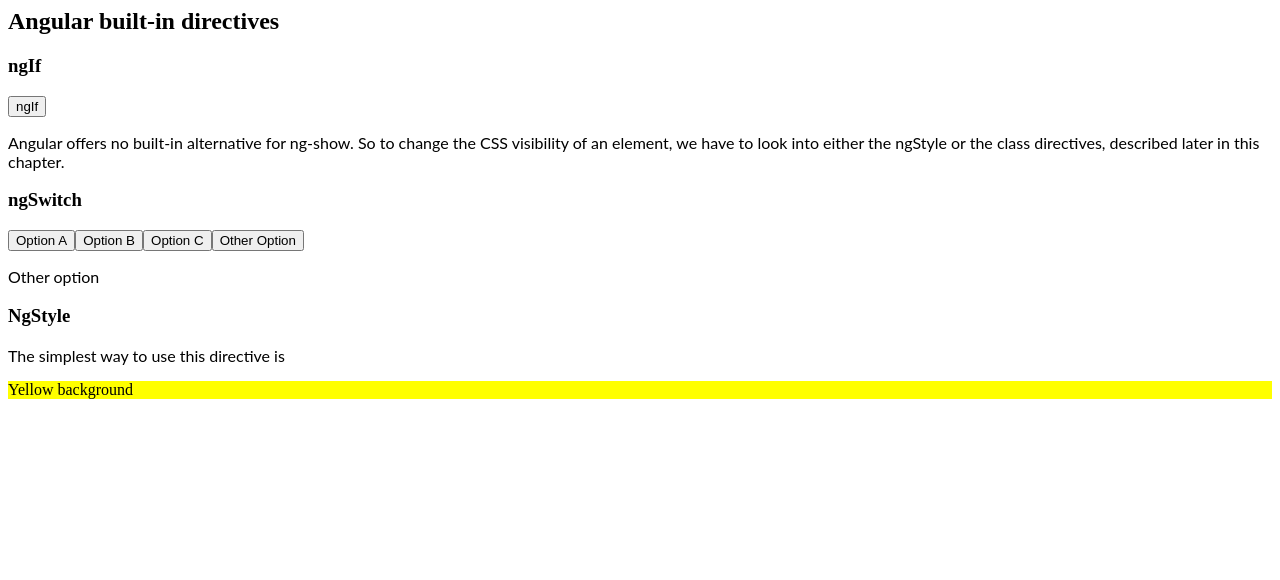
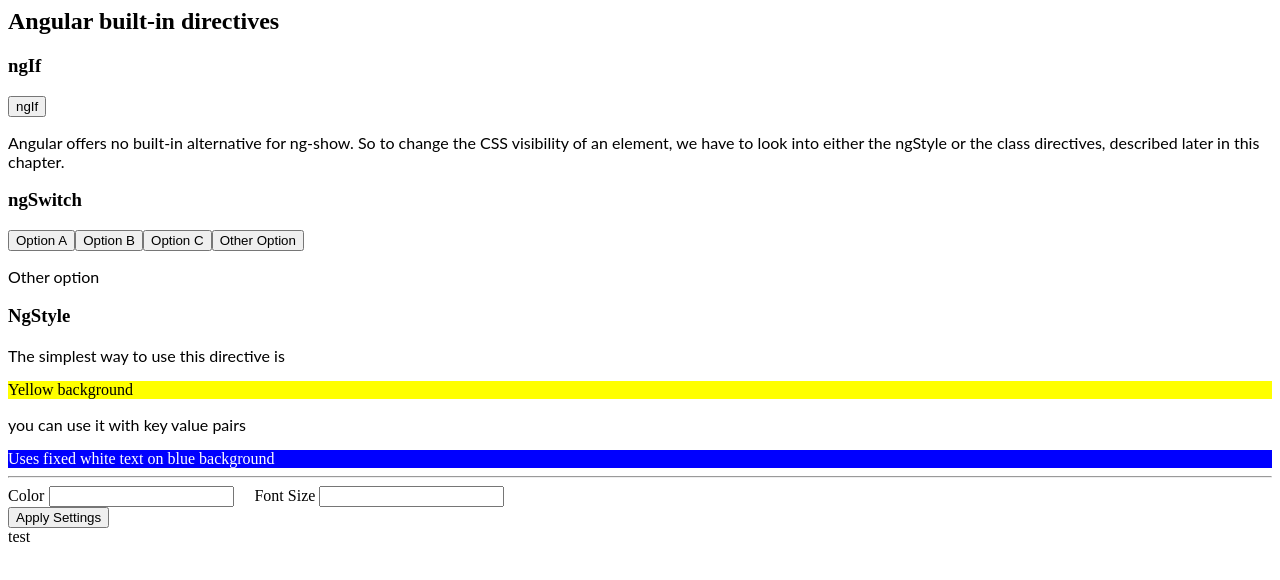
Before and after one commit to galicians/angular-built-in-directives, an Angular app: page / in a window 1280 px wide. Shown: the top 580 px of the page. Built offline with nearby package versions, Linux system fonts and the light colour scheme.

Commit message:
2 files modified

```diff
--- a/src/app/app.component.html
+++ b/src/app/app.component.html
@@ -20,5 +20,24 @@
 <h3>NgStyle</h3>
 <p>The simplest way to use this directive is</p>
 <div [style.background]="'yellow'">Yellow background</div>
+<p>you can use it with key value pairs</p>
+<div [ngStyle]="{color: 'white', 'background-color': 'blue'}">Uses fixed white text on blue background</div>
+<!--
+Notice that in the ng-style specification we have single quotes around background-color but not around color. Why is that? Well, the argument to ng-style is a JavaScript object and color is a valid key, without quotes. With background-color, however, the dash character isn’t allowed in an object key, unless it’s a string so we have to quote it. -->
 
-<!-- <div [ngStyle] -->
+<hr>
+<div class="ui input">
+  <label [style.margin-right]="'5px'">Color</label>
+  <input type="text" name="color" value="{{color}}" #colorinput>
+  <label [style.margin-left]="'20px'">Font Size </label>
+  <input type="text" name="fontSize" value="{{fontSize}}" #fontinput>
+</div>
+<button class="ui primary button" (click)="apply(colorinput.value, fontinput.value)">
+  Apply Settings
+</button>
+
+<div>
+  <span [style.color]="color" [style.font-size.px]="fontSize">
+    test
+    </span>
+  </div>
--- a/src/app/app.component.ts
+++ b/src/app/app.component.ts
@@ -19,4 +19,9 @@ export class AppComponent  {
     console.log('Change Option', value)
     this.option = value
   }
+
+  apply(color: string, fontSize: number): void {
+    this.color = color;
+    this.fontSize = fontSize;
+  }
 }
```
